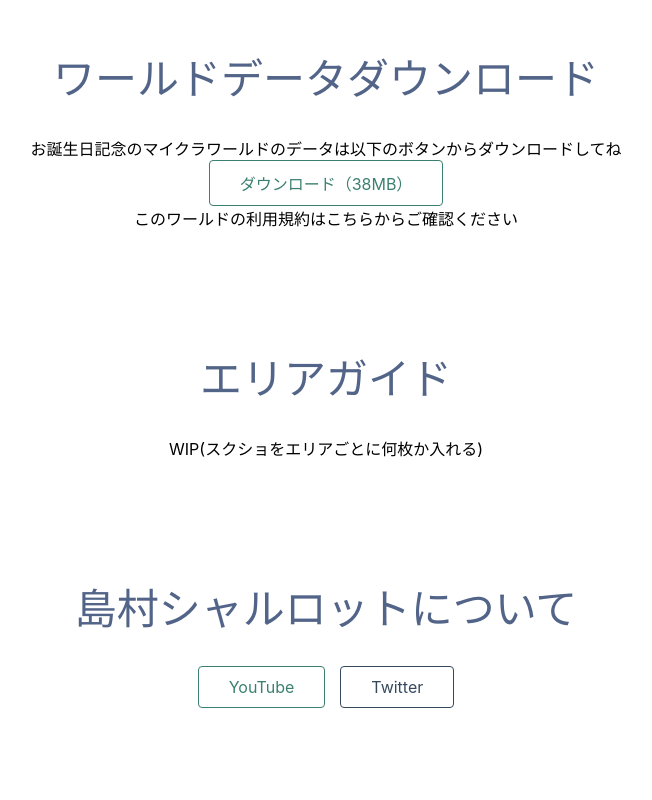
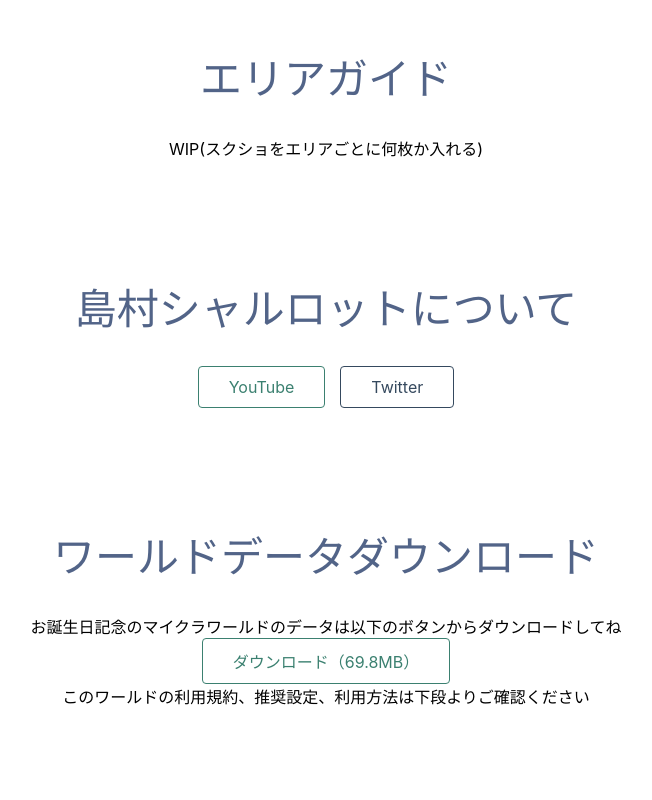
Before and after one commit to karia/shimamura-charlotte-bd, a Nuxt app: page / in a window 1280 px wide. Shown: the part 800-1600 px from the top of the page, without its empty margins (314-966 px from the left). Built offline with nearby package versions, Linux system fonts and the light colour scheme.

Commit message:
配布データを最新版にする

```diff
--- a/pages/index.vue
+++ b/pages/index.vue
@@ -10,22 +10,6 @@
       <section class="download">
         <div class="links">
           WIP(この辺に動画を埋め込む)
-        </div>
-      </section>
-
-      <section class="download">
-        <h2 class="subtitle">
-          ワールドデータダウンロード
-        </h2>
-        <div class="links">
-          <p>お誕生日記念のマイクラワールドのデータは以下のボタンからダウンロードしてね</p>
-          <a
-            href="world-2020-05-11-10-04-13.zip"
-            class="button--green"
-          >
-            ダウンロード（38MB）
-          </a>
-          <p>このワールドの利用規約はこちらからご確認ください</p>
         </div>
       </section>
 
@@ -60,11 +44,29 @@
         </div>
       </section>
 
+      <section class="download">
+        <h2 class="subtitle">
+          ワールドデータダウンロード
+        </h2>
+        <div class="links">
+          <p>お誕生日記念のマイクラワールドのデータは以下のボタンからダウンロードしてね</p>
+          <a
+            href="charlotte-world-2020-06-08-10-01-13.zip"
+            class="button--green"
+          >
+            ダウンロード（69.8MB）
+          </a>
+          <p>このワールドの利用規約、推奨設定、利用方法は下段よりご確認ください</p>
+        </div>
+      </section>
+
       <section class="settings">
         <h2 class="subtitle">
           推奨設定
         </h2>
         <div class="links">
+          <p>本ワールドは「マインクラフト v1.15.2」「クリエイティブモード」にて制作されています。</p>
+
           <p>本ワールドのデータで遊ぶ際は、以下の設定を推奨します</p>
           <p>ビデオ設定→描画距離：32 チャンク</p>
           <p>ビデオ設定→雲の表示：オフ</p>
```
Also changed, not shown: 1 other file (tests, documents, lock files or other folders).
